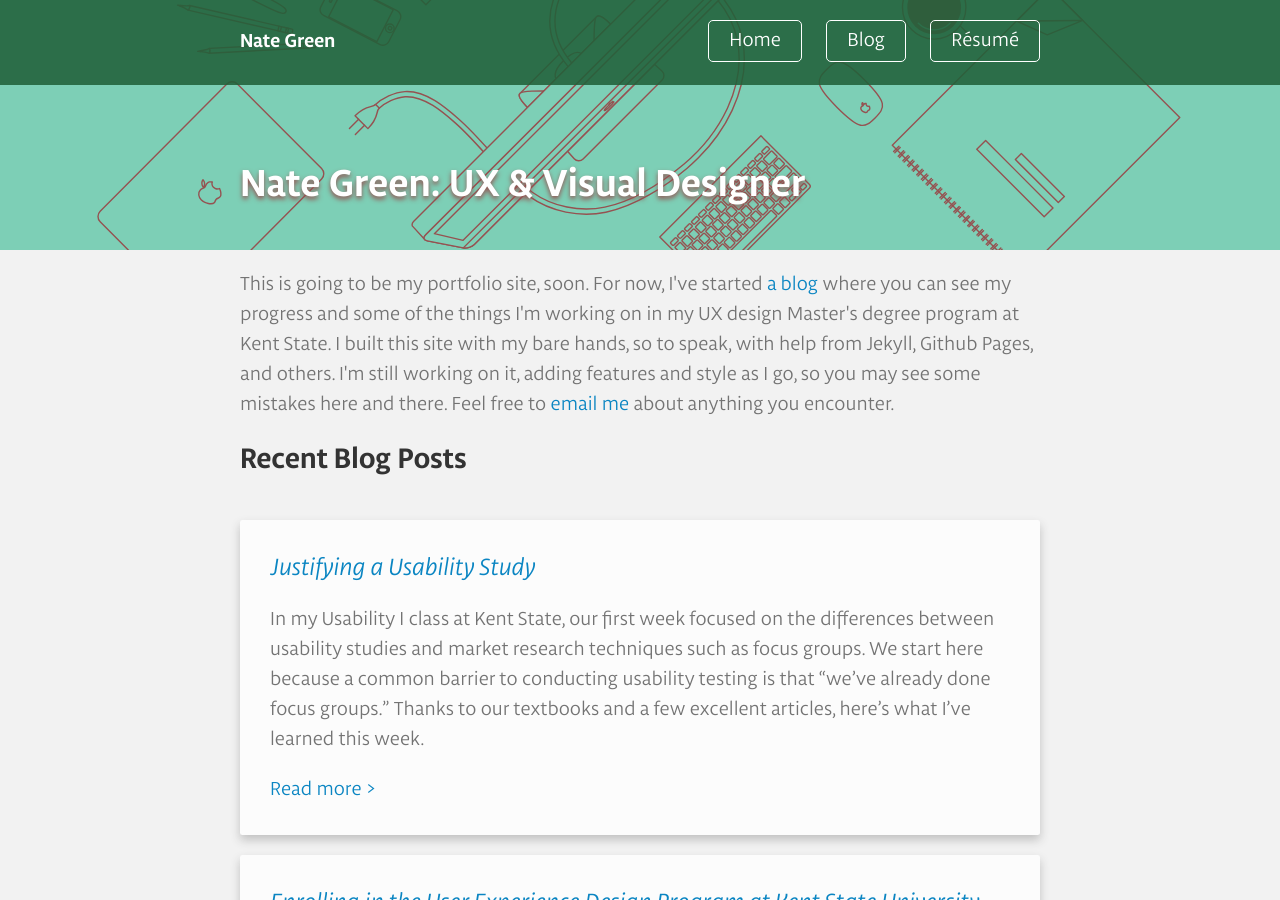
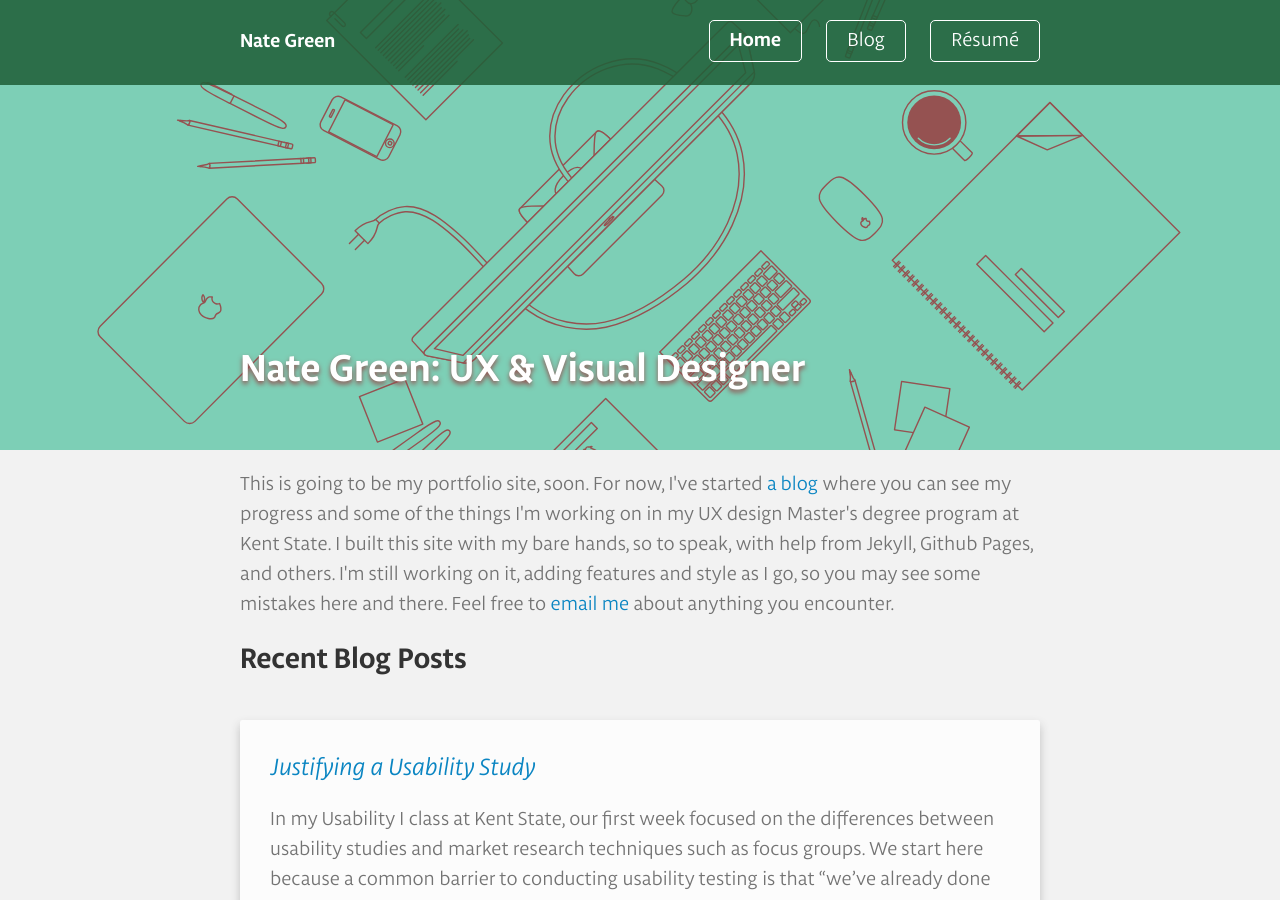
Before and after one commit to nategreen/old-website, a Jekyll site: the page built from index.html, in a window 1280 px wide and 900 px high. Built offline with Jekyll 4.4.1, drawn with Linux system fonts in a browser that asks for light colours; nearby versions of some CDN libraries; some web fonts are replaced.

Commit message:
add active class to header HTML and styling to layout SCSS

```diff
--- a/_includes/header.html
+++ b/_includes/header.html
@@ -4,9 +4,9 @@
       <button name="Menu">Menu</button>
       <h3>Menu</h3>
       <ul>
-        {% for page in site.pages reversed %}
-          {% if page.layout != null %}
-          <li><a href="{{ page.url }}">{{ page.title }}</a></li>
+        {% for item in site.pages reversed %}
+          {% if item.layout != null %}
+          <li><a href="{{ item.url }}" {% if page.url == item.url %} class="active"{% endif %}>{{ item.title }}</a></li>
           {% endif %}
         {% endfor %}
         <li><a href="Nate-Green-Resume.pdf">Résumé</a></li>
--- a/_sass/_home-page.scss
+++ b/_sass/_home-page.scss
@@ -1,11 +1,13 @@
 #masthead {
-  padding-top: 2rem;
+  min-height: 50vh;
+  padding-top: calc(#{50vh / 2});
   padding-bottom: 2rem;
   background-color: $teal;
   background-image: url(/images/tools.svg);
-  background-position: center 50%;
+  background-position: center calc(-10vw + 2vh);
   background-repeat: no-repeat;
   background-size: 150%;
+  background-attachment: fixed;
 
   h1 {
     color: $white;
--- a/_sass/_layout.scss
+++ b/_sass/_layout.scss
@@ -77,6 +77,10 @@ body > header {
         width: 100%;
         height: 100%;
         padding: 1rem 0;
+
+        &.active {
+          font-weight: 700;
+        }
       }
     }
 
@@ -195,6 +199,11 @@ body > header.open {
           margin: 0 0 0 1rem;
           border: 1px solid $white;
           border-radius: .25rem;
+
+          &:hover {
+            text-decoration: none;
+            background-color: transparentize($white, .75);
+          }
         }
       }
 
```
